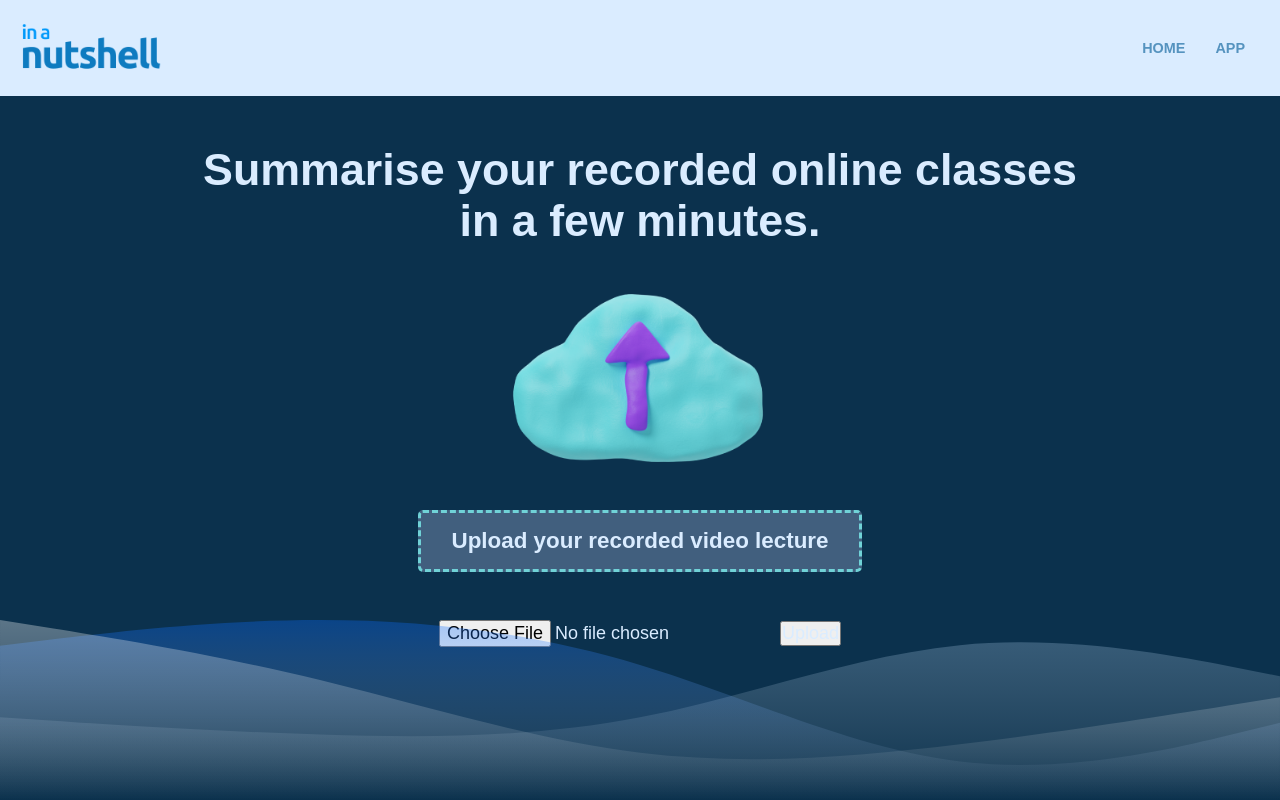
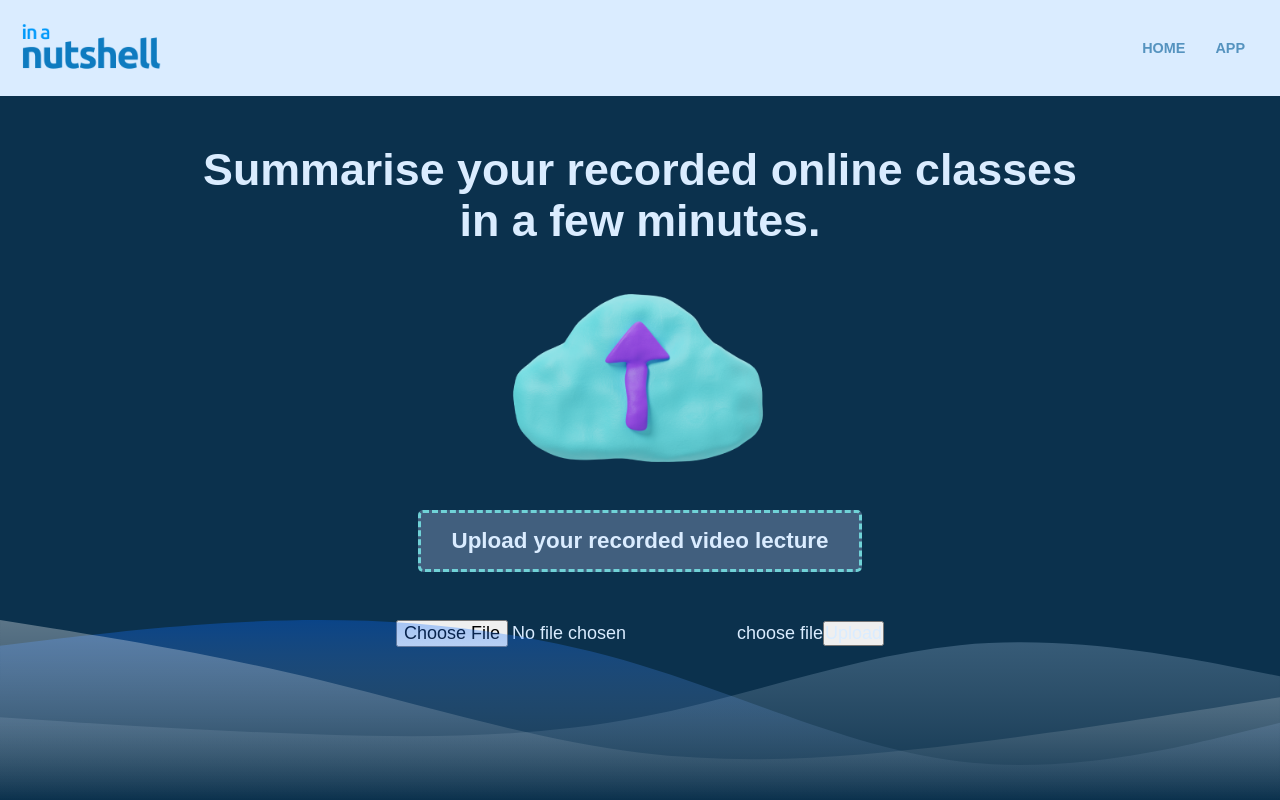
Before and after one commit to outoflaksh/nutshell, a React (Create React App) app: page /app in a window 1280 px wide. Built offline with nearby package versions, Linux system fonts and the light colour scheme.

Commit message:
api integration and summary display done

```diff
--- /dev/null
+++ b/src/components/Loading.jsx
@@ -0,0 +1,4 @@
+const Loading = ()=>{
+    return <div>Loading</div>;
+};
+export default Loading;
--- /dev/null
+++ b/src/components/Summary.jsx
@@ -0,0 +1,9 @@
+const Summary = ({summary}) => {
+    return (
+        <div>
+            {summary}
+        </div>
+    )
+}
+
+export default Summary;
--- a/src/components/UploadForm.jsx
+++ b/src/components/UploadForm.jsx
@@ -1,13 +1,58 @@
+import { useState } from "react";
+import axios from "axios";
+import Summary from "./Summary";
+import Loading from "./Loading";
+
 const UploadForm = () => {
+  const [file, setFile] = useState('');
+  const [filename, setFilename] = useState('choose file');
+  const [loading, setLoading] = useState(false);
+  const [summary, setSummary] = useState('');
+
+  const handleChange = e => {
+    setFile(e.target.files[0]);
+    setFilename(e.target.files[0].name);
+  }
+
+  const handleSubmit = async (e) => {
+    e.preventDefault();
+    const formData = new FormData();
+    formData.append('vid_file', file);
+    try {
+      setLoading(true);
+      const res = await axios.post("http://localhost:8000/upload", formData, {
+        headers: {
+          'Content-Type': 'multipart-form-data'
+        }
+      });
+      setSummary(res.data.msg);
+      setLoading(false);
+    } catch {
+
+    }
+  }
   return (
-    <form
-      action="http://localhost:8000/upload"
-      method="POST"
-      encType="multipart/form-data"
-    >
-      <input type="file" name="vid_file" />
-      <input type="submit" value="Upload" />
-    </form>
+    <>
+      {
+        loading ? <Loading></Loading> : undefined
+      }
+
+      {
+        summary ?
+          <Summary summary={summary} />
+          :
+          <form
+            // action="http://localhost:8000/upload"
+            // method="POST"
+            // encType="multipart/form-data"
+            onSubmit={handleSubmit}
+          >
+            <input type="file" id="vid_file" name="vid_file" onChange={handleChange} />
+            <label htmlFor="vid_file">{filename}</label>
+            <input type="submit" value="Upload" />
+          </form>
+      }
+    </>
   );
 };
 
```
